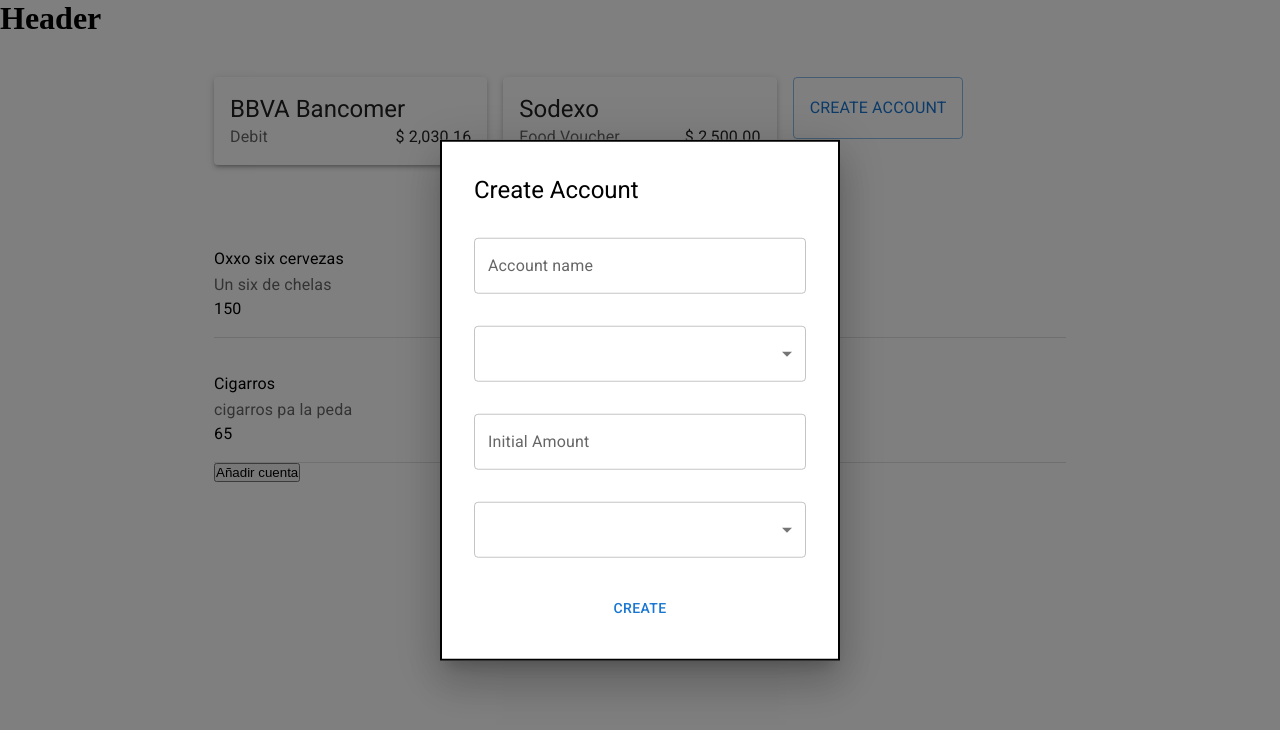
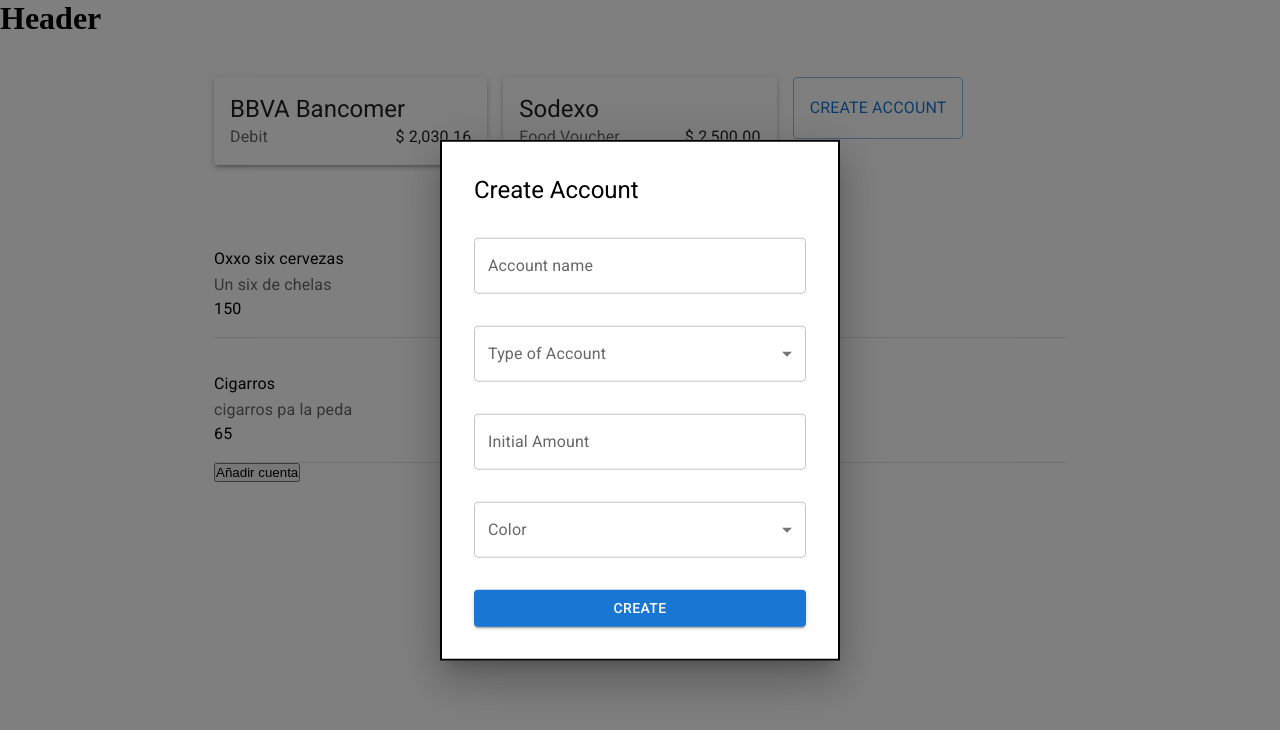
Before and after one commit to RafaelMoro/Personal-Finance, a React app: page / in a window 1280 px wide. Both pictures are taken after a click on the button "CREATE ACCOUNT". Shown: the top 730 px of the page. Built offline with nearby package versions, Linux system fonts and the light colour scheme.

Commit message:
[ADD] - The UI of CreateAccountModal was completed

```diff
--- a/src/components/CreateAccountModal.jsx
+++ b/src/components/CreateAccountModal.jsx
@@ -1,5 +1,5 @@
 import React from 'react'
-import { Modal, Box, TextField, Button, Typography, Select, MenuItem } from '@mui/material'
+import { Modal, Box, TextField, Button, Typography, Select, MenuItem, InputLabel, FormControl  } from '@mui/material'
 
 const boxStyle = {
   position: 'absolute',
@@ -16,25 +16,41 @@ const boxStyle = {
 }
 
 const CreateAccountModal = ({ open, close }) => {
+  const [typeAccount, setTypeAccount] = React.useState('')
+  const [color, setColor] = React.useState('')
+
+  const handleChangeTypeAccount = (event) => {
+    setTypeAccount(event.target.value)
+  }
+  const handleChangeColor = (event) => {
+    setColor(event.target.value)
+  }
+
   return (
     <Modal open={open} onClose={close}>
       <Box sx={boxStyle}>
         <Typography variant="h5" component="p" >Create Account </Typography>
         <TextField variant="outlined" label="Account name" />
-        <Select label="Type of account">
+        <FormControl>
+          <InputLabel id="typeAccount">Type of Account</InputLabel>
+          <Select id="typeAccount" value={typeAccount} label="Type of account" onChange={handleChangeTypeAccount} >
             <MenuItem value="Debit">Debit</MenuItem>
             <MenuItem value="Credit">Credit</MenuItem>
             <MenuItem value="Food_Voucher">Food Voucher</MenuItem>
             <MenuItem value="Savings">Savings</MenuItem>
           </Select>
+        </FormControl>
         <TextField variant="outlined" label="Initial Amount" />
-        <Select label="Color">
+        <FormControl>
+          <InputLabel id="color">Color</InputLabel>
+          <Select labelId="label-color" id="color" value={color} label="Color" onChange={handleChangeColor} >
             <MenuItem value="Red">Red</MenuItem>
             <MenuItem value="Blue">Blue</MenuItem>
             <MenuItem value="Black">Black</MenuItem>
             <MenuItem value="White">White</MenuItem>
           </Select>
-        <Button> Create </Button>
+        </FormControl>
+        <Button variant="contained"> Create </Button>
       </Box>
     </Modal>
   )
```
Lines whose indentation alone changed are shown as unchanged.
